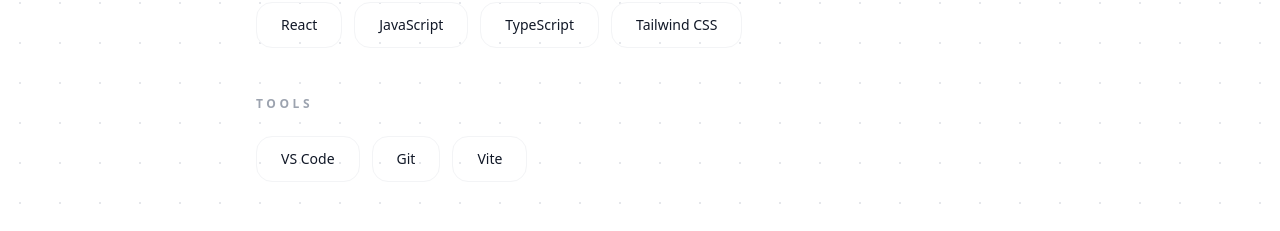
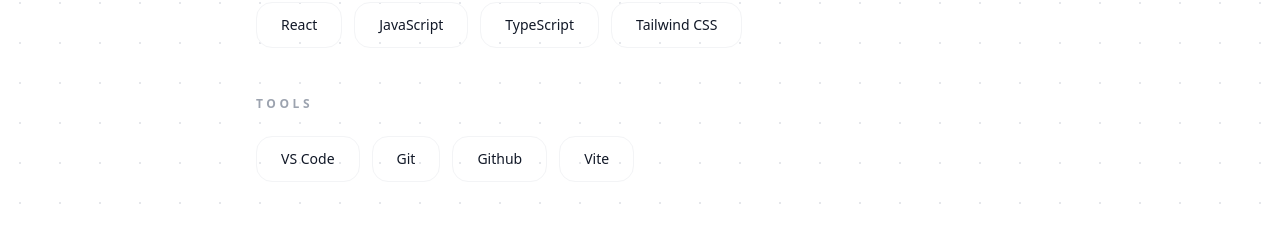
Before and after one commit to ebubexo1/Chibueze-Ebubechukwu-portfilo, a React (Vite) app: page / in a window 1280 px wide. Shown: the part 2337-2568 px from the top of the page. Built offline with nearby package versions, Linux system fonts and the light colour scheme; the HTML template or start-up script is replaced by a standard one.

Commit message:
Reorganize imports and update technologies list

```diff
--- a/src/data.js
+++ b/src/data.js
@@ -40,7 +40,7 @@
   ],
   skills: {
     Frontend: ["React","JavaScript", "TypeScript", "Tailwind CSS"],
-    Tools: ["VS Code", "Git", "Vite"],
+    Tools: ["VS Code", "Git", "Github", "Vite"],
     Other: ["UI Design","Performance"]
   },
   socials: [
```
